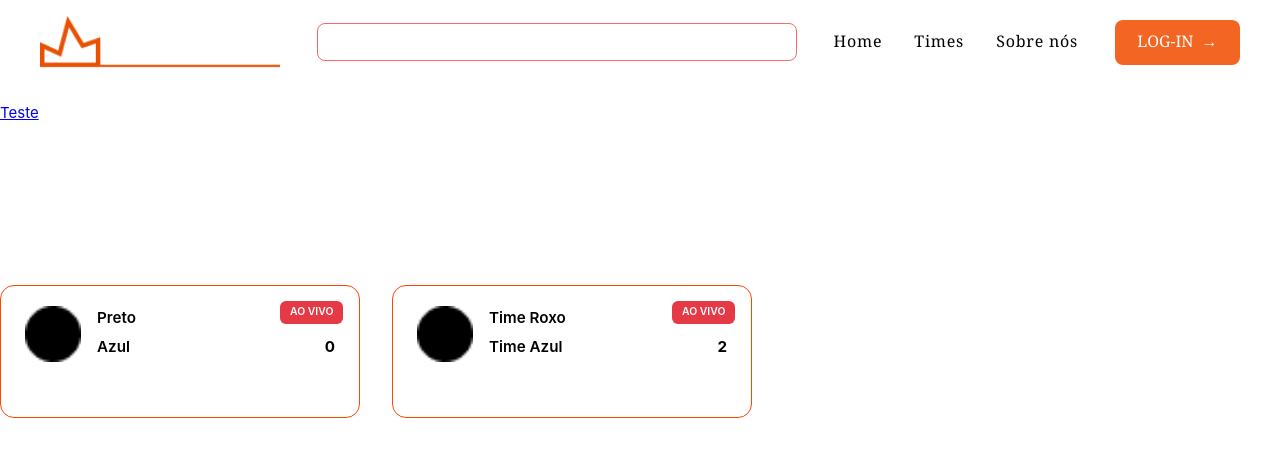
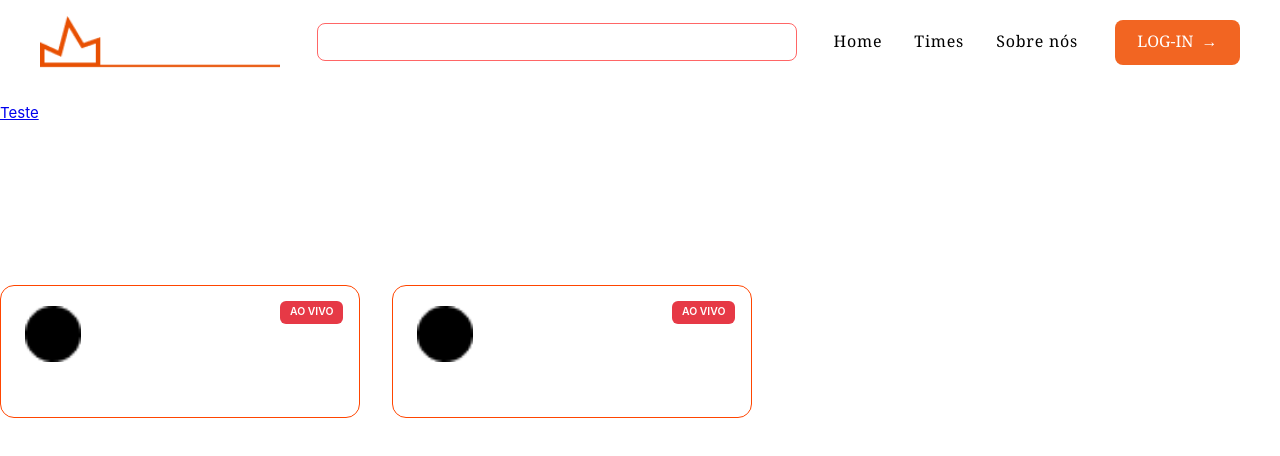
Before and after one commit to vilmarmichelsfilho/Olympus-Hackathon2K26, a Vue app: page / in a window 1280 px wide. Shown: the top 456 px of the page. Built offline with nearby package versions, Linux system fonts and the light colour scheme; some icons are missing; a web font is replaced by a local one.

Commit message:
tablejogosdesktop pronto para ser colocado na home

```diff
--- a/src/components/TableJogosDesktop.vue
+++ b/src/components/TableJogosDesktop.vue
@@ -57,15 +57,14 @@ defineProps(['horario','data','modalidade','time1','time2','pontuacao1','pontuac
 
 .linha-time {
   display: flex;
-  justify-content: space-between;
   align-items: center;
-  gap: 0.75rem;
+  gap: 2rem;
   margin-bottom: 0.3rem;
 }
 
 .nome {
   margin: 0;
-  color: black;
+  color: white;
   font-size: 0.95rem;
   font-weight: 600;
   white-space: nowrap;
@@ -75,7 +74,7 @@ defineProps(['horario','data','modalidade','time1','time2','pontuacao1','pontuac
 
 .placar {
   margin: 0;
-  color: black;
+  color: white;
   font-size: 0.95rem;
   font-weight: 700;
   flex-shrink: 0;
```
